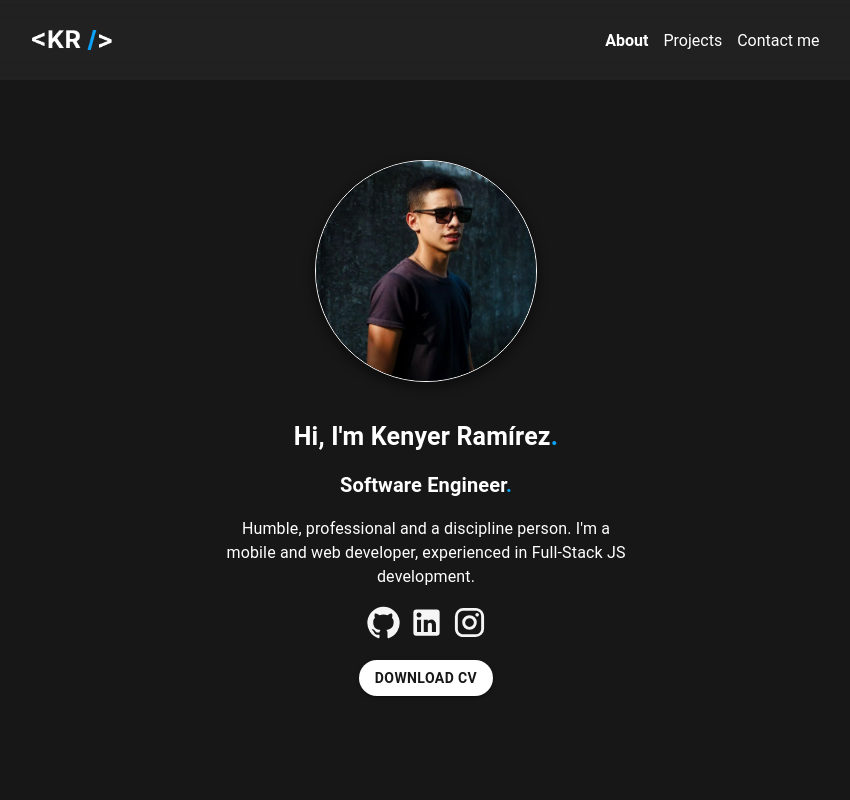
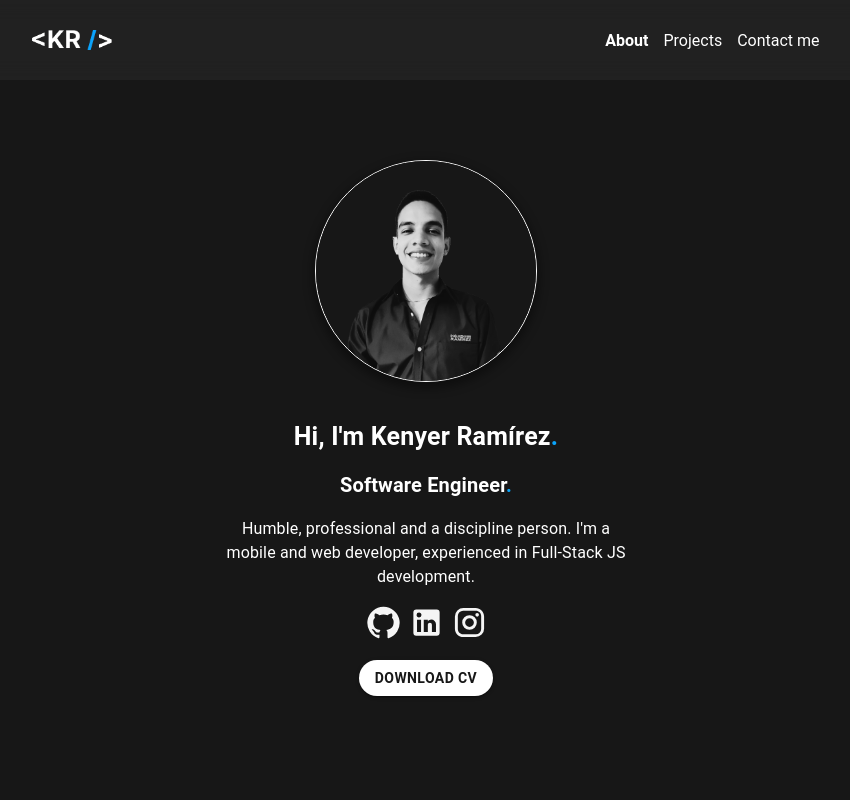
Before and after one commit to KenyerRamirez/portfolio, a React (Vite) app: page / in a window 1280 px wide. Shown: the top 800 px of the page, without its empty margins (214-1064 px from the left). Built offline with nearby package versions, Linux system fonts and the light colour scheme.

Commit message:
change in homepage profile picture 14/02/24

```diff
--- a/src/components/HomePage.jsx
+++ b/src/components/HomePage.jsx
@@ -29,7 +29,7 @@ const HomePage = () => {
           <Avatar
             className="avatar"
             alt="KR profile"
-            src="/images/profile.jpg"
+            src="/images/profile_picture.jpg"
             sx={{
               width: "285px",
               height: "285px",
```
Also changed, not shown: public/images/profile_picture.jpg (added).
